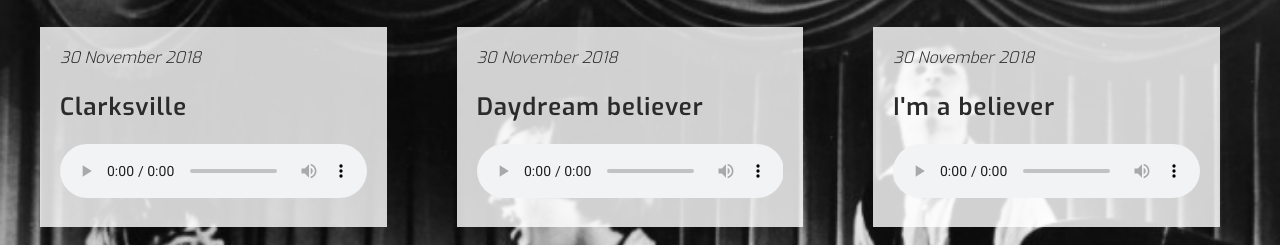
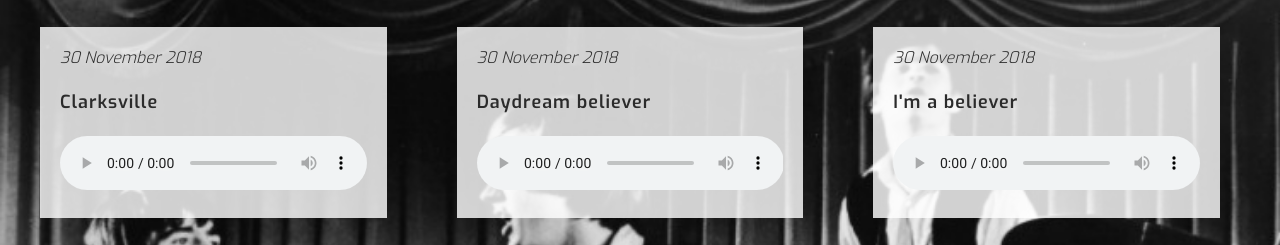
Before and after one commit to Code-Institute-Submissions/TheMonkees-4, a plain HTML site: page media.html in a window 1280 px wide. Shown: the part 243-488 px from the top of the page. Drawn offline with nearby package versions, Linux system fonts and the light colour scheme.

Commit message:
Minor changes in css

```diff
--- a/assets/css/style.css
+++ b/assets/css/style.css
@@ -124,7 +124,7 @@ header{
     width: 100%;
     font-style: normal;
     font-family: "Exo", sans-serif;
-    font-size: 24px;
+    font-size: 18px;
     font-weight: 600;
     letter-spacing: 1px;
     padding-top: 20px;
```
